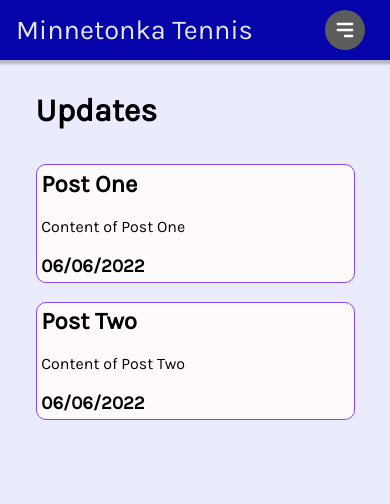
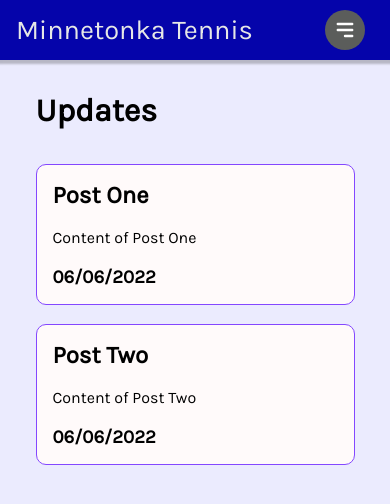
Before and after one commit to sarthyparty/tennis_site, a React (Create React App) app: page /updates in a window 390 px wide. Shown: the top 504 px of the page. Built offline with nearby package versions, Linux system fonts and the light colour scheme.

Commit message:
posts and slideshow

```diff
--- a/src/styles/post.css
+++ b/src/styles/post.css
@@ -7,6 +7,12 @@
   padding: 1.5%;
 }
 
+@media screen and (max-width: 550px) {
+  .post {
+    padding: 5%;
+  }
+}
+
 h1 {
   font-size: xx-large;
 }
```
